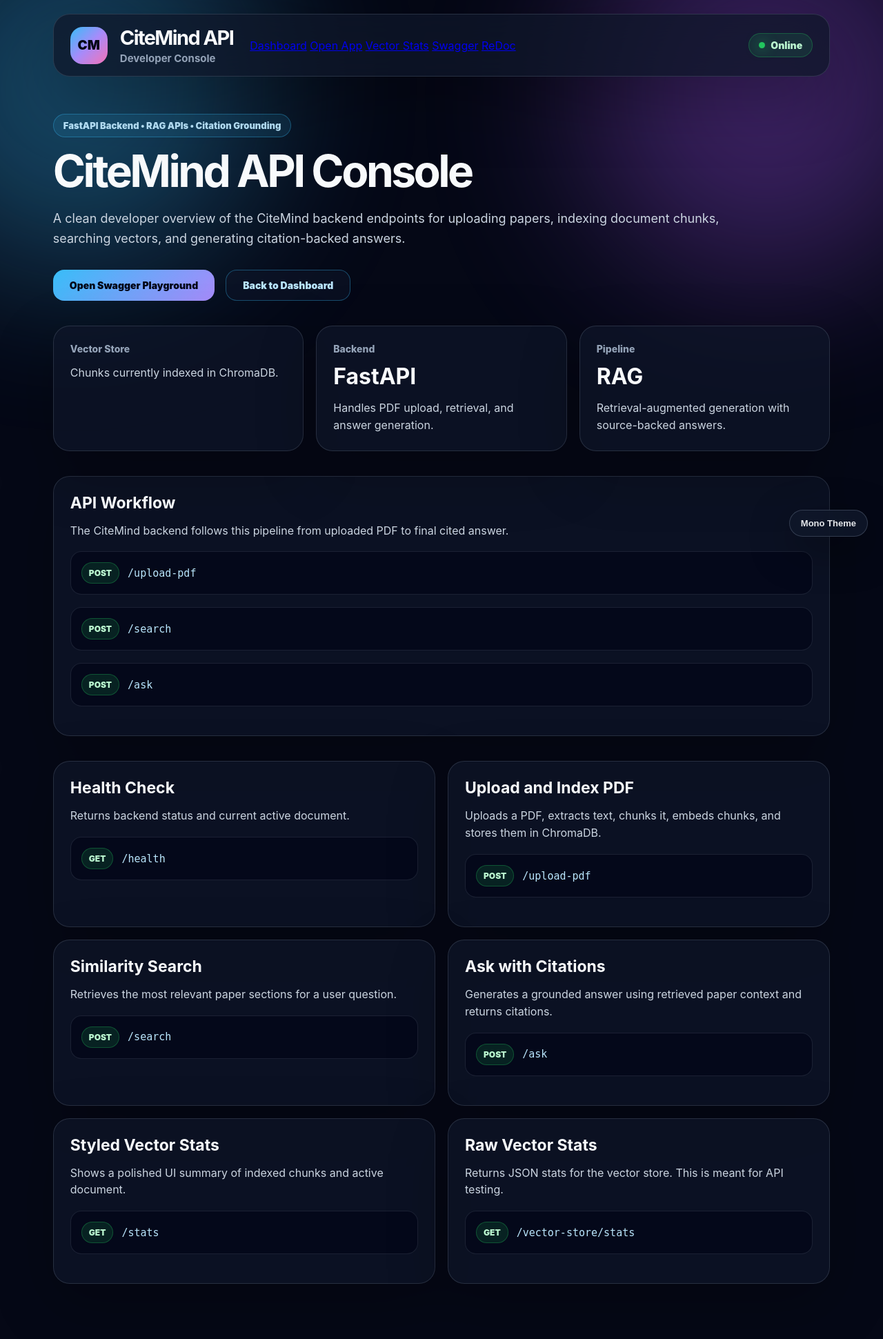
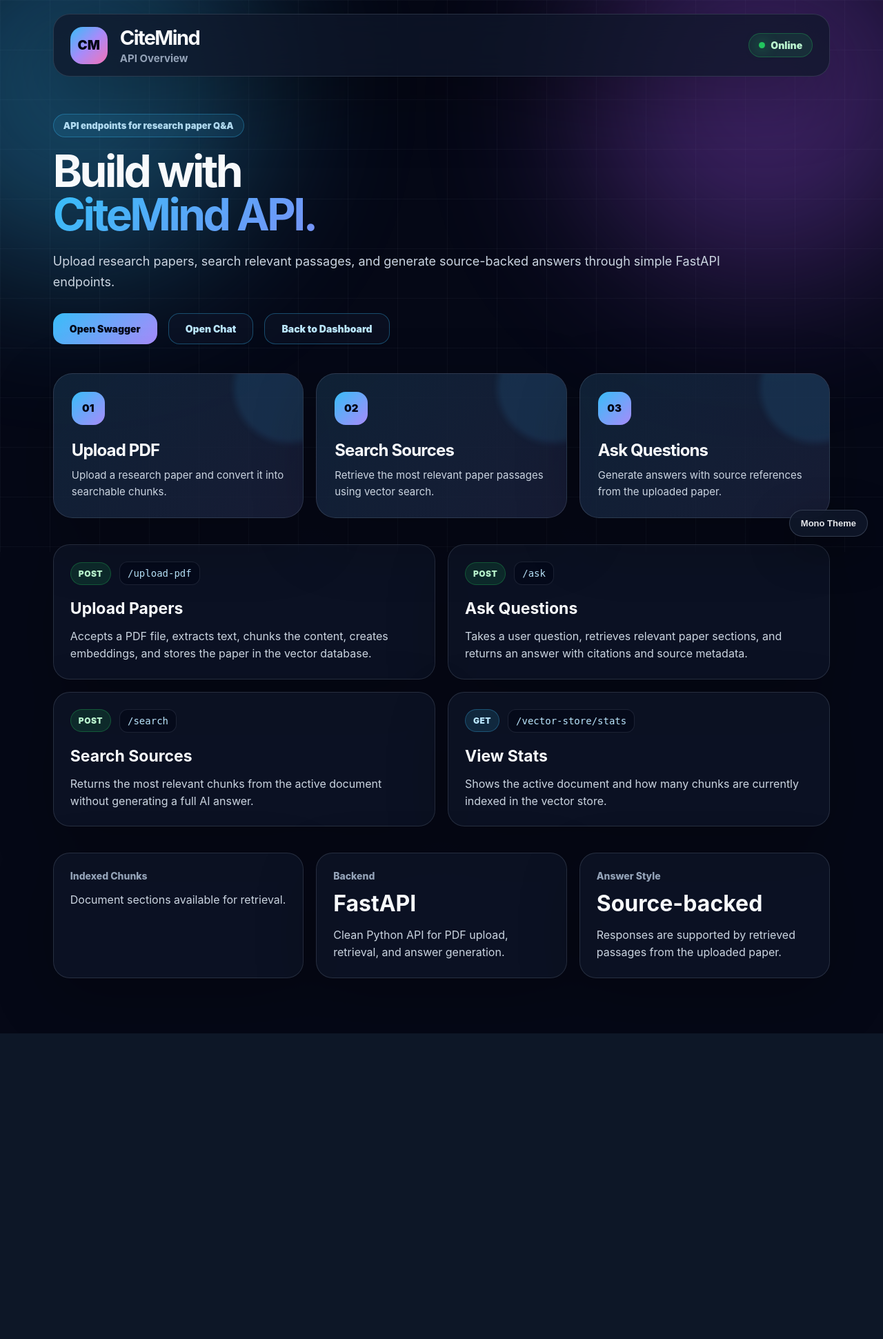
Before and after one commit to dhvani7014/CiteMind, a FastAPI app: page /docs in a window 1280 px wide. Shown: the whole page at 69% size. After the commit the page ends 1498 px from the top, so only its background shows below. Run offline with FastAPI, Linux system fonts and the light colour scheme.

Commit message:
Redesign API docs page

```diff
--- a/backend/app/static/style.css
+++ b/backend/app/static/style.css
@@ -666,3 +666,214 @@ body.mono-theme .trust-card span,
 body.mono-theme .endpoint-row code {
     color: #ffffff !important;
 }
+
+/* Redesigned API docs page */
+
+.docs-nav {
+    display: flex;
+    align-items: center;
+    gap: 10px;
+    margin-left: auto;
+}
+
+.docs-nav a {
+    text-decoration: none;
+    color: #cbd5e1;
+    font-weight: 850;
+    font-size: 14px;
+    padding: 9px 13px;
+    border-radius: 999px;
+    border: 1px solid rgba(148, 163, 184, 0.18);
+    background: rgba(15, 23, 42, 0.45);
+    transition: 0.2s ease;
+}
+
+.docs-nav a:hover {
+    color: #f8fafc;
+    border-color: rgba(56, 189, 248, 0.38);
+    background: rgba(56, 189, 248, 0.10);
+    transform: translateY(-1px);
+}
+
+.compact-docs-hero {
+    max-width: 980px;
+}
+
+.compact-docs-hero h2 span {
+    display: block;
+    background: linear-gradient(135deg, #38bdf8, #818cf8, #c084fc);
+    -webkit-background-clip: text;
+    background-clip: text;
+    color: transparent;
+}
+
+/* Clean numbered workflow cards */
+
+.api-workflow {
+    margin-top: 42px;
+    display: grid;
+    grid-template-columns: repeat(3, minmax(0, 1fr));
+    gap: 18px;
+}
+
+.workflow-card {
+    position: relative;
+    min-height: 190px;
+    padding: 26px;
+    border-radius: 28px;
+    background:
+        linear-gradient(135deg, rgba(56, 189, 248, 0.085), rgba(167, 139, 250, 0.075)),
+        rgba(15, 23, 42, 0.72);
+    border: 1px solid rgba(148, 163, 184, 0.20);
+    box-shadow: 0 28px 90px rgba(0, 0, 0, 0.25);
+    overflow: hidden;
+}
+
+.workflow-card::before {
+    content: "";
+    position: absolute;
+    width: 160px;
+    height: 160px;
+    right: -60px;
+    top: -60px;
+    border-radius: 999px;
+    background: rgba(56, 189, 248, 0.11);
+    filter: blur(4px);
+}
+
+.workflow-number {
+    width: 48px;
+    height: 48px;
+    border-radius: 16px;
+    display: grid;
+    place-items: center;
+    margin-bottom: 22px;
+    background: linear-gradient(135deg, #38bdf8, #a78bfa);
+    color: #020617;
+    font-weight: 950;
+    font-size: 15px;
+}
+
+.workflow-card h3 {
+    margin: 0 0 10px;
+    color: #f8fafc;
+    font-size: 24px;
+    letter-spacing: -0.035em;
+}
+
+.workflow-card p {
+    margin: 0;
+    color: #cbd5e1;
+    line-height: 1.58;
+    font-size: 15px;
+}
+
+/* Endpoint cards */
+
+.polished-endpoints {
+    margin-top: 38px;
+}
+
+.endpoint-top {
+    display: flex;
+    align-items: center;
+    gap: 12px;
+    margin-bottom: 20px;
+    flex-wrap: wrap;
+}
+
+.endpoint-top code {
+    padding: 8px 11px;
+    border-radius: 12px;
+    background: rgba(2, 6, 23, 0.58);
+    border: 1px solid rgba(148, 163, 184, 0.16);
+    color: #bae6fd;
+    font-size: 14px;
+}
+
+.method-pill {
+    padding: 8px 11px;
+    border-radius: 999px;
+    font-size: 12px;
+    font-weight: 950;
+    letter-spacing: 0.04em;
+}
+
+.method-pill.post {
+    color: #bbf7d0;
+    background: rgba(34, 197, 94, 0.14);
+    border: 1px solid rgba(34, 197, 94, 0.30);
+}
+
+.method-pill.get {
+    color: #bae6fd;
+    background: rgba(56, 189, 248, 0.13);
+    border: 1px solid rgba(56, 189, 248, 0.30);
+}
+
+.api-summary-grid {
+    margin-top: 38px;
+}
+
+/* Mono theme support for docs */
+
+body.mono-theme .docs-nav a {
+    background: rgba(255, 255, 255, 0.075) !important;
+    border-color: rgba(255, 255, 255, 0.18) !important;
+    color: #f5f5f5 !important;
+}
+
+body.mono-theme .docs-nav a:hover {
+    background: rgba(255, 255, 255, 0.14) !important;
+    border-color: rgba(255, 255, 255, 0.28) !important;
+}
+
+body.mono-theme .compact-docs-hero h2 span {
+    background: linear-gradient(135deg, #ffffff, #d4d4d4, #8a8a8a) !important;
+    -webkit-background-clip: text !important;
+    background-clip: text !important;
+    color: transparent !important;
+}
+
+body.mono-theme .workflow-card {
+    background:
+        linear-gradient(135deg, rgba(255, 255, 255, 0.095), rgba(255, 255, 255, 0.035)),
+        rgba(10, 10, 10, 0.78) !important;
+    border-color: rgba(255, 255, 255, 0.18) !important;
+    box-shadow: 0 28px 100px rgba(0, 0, 0, 0.55) !important;
+}
+
+body.mono-theme .workflow-card::before {
+    background: rgba(255, 255, 255, 0.13) !important;
+}
+
+body.mono-theme .workflow-number {
+    background: linear-gradient(135deg, #ffffff, #bdbdbd, #6f6f6f) !important;
+    color: #050505 !important;
+}
+
+body.mono-theme .endpoint-top code {
+    background: rgba(255, 255, 255, 0.075) !important;
+    border-color: rgba(255, 255, 255, 0.18) !important;
+    color: #ffffff !important;
+}
+
+body.mono-theme .method-pill.post,
+body.mono-theme .method-pill.get {
+    background: rgba(255, 255, 255, 0.09) !important;
+    border-color: rgba(255, 255, 255, 0.20) !important;
+    color: #ffffff !important;
+}
+
+/* Responsive docs page */
+
+@media (max-width: 1000px) {
+    .docs-nav {
+        margin-left: 0;
+        flex-wrap: wrap;
+    }
+
+    .api-workflow {
+        grid-template-columns: 1fr;
+    }
+}
--- a/backend/app/templates/docs.html
+++ b/backend/app/templates/docs.html
@@ -3,11 +3,12 @@
 <head>
     <meta charset="UTF-8" />
     <meta name="viewport" content="width=device-width, initial-scale=1.0" />
-    <title>CiteMind | API Docs</title>
+    <title>CiteMind | API Overview</title>
     <link rel="stylesheet" href="/static/style.css" />
 </head>
 
 <body>
+    <div class="background-grid"></div>
     <div class="background-glow glow-one"></div>
     <div class="background-glow glow-two"></div>
 
@@ -15,18 +16,11 @@
         <div class="nav-brand">
             <div class="logo">CM</div>
             <div>
-                <h1>CiteMind API</h1>
-                <p>Developer Console</p>
+                <h1>CiteMind</h1>
+                <p>API Overview</p>
             </div>
         </div>
 
-        <div class="nav-links">
-            <a href="/">Dashboard</a>
-            <a href="/app">Open App</a>
-            <a href="/stats">Vector Stats</a>
-            <a href="/swagger">Swagger</a>
-            <a href="/redoc">ReDoc</a>
-        </div>
 
         <div class="status-pill">
             <span></span>
@@ -35,120 +29,129 @@
     </nav>
 
     <main class="docs-page">
-        <section class="docs-hero">
+        <section class="docs-hero compact-docs-hero">
             <div class="tech-pill">
-                FastAPI Backend • RAG APIs • Citation Grounding
+                API endpoints for research paper Q&A
             </div>
 
-            <h2>CiteMind API Console</h2>
+            <h2>
+                Build with
+                <span>CiteMind API.</span>
+            </h2>
 
             <p>
-                A clean developer overview of the CiteMind backend endpoints for uploading papers,
-                indexing document chunks, searching vectors, and generating citation-backed answers.
+                Upload research papers, search relevant passages, and generate source-backed answers
+                through simple FastAPI endpoints.
             </p>
 
             <div class="docs-actions">
-                <a href="/swagger" class="primary-btn">Open Swagger Playground</a>
+                <a href="/swagger" class="primary-btn">Open Swagger</a>
+                <a href="/app" class="secondary-btn">Open Chat</a>
                 <a href="/" class="secondary-btn">Back to Dashboard</a>
             </div>
         </section>
 
-        <section class="stats-grid-large">
+        <section class="api-workflow">
+            <div class="workflow-card">
+                <div class="workflow-number">01</div>
+                <div>
+                    <h3>Upload PDF</h3>
+                    <p>Upload a research paper and convert it into searchable chunks.</p>
+                </div>
+            </div>
+
+            <div class="workflow-card">
+                <div class="workflow-number">02</div>
+                <div>
+                    <h3>Search Sources</h3>
+                    <p>Retrieve the most relevant paper passages using vector search.</p>
+                </div>
+            </div>
+
+            <div class="workflow-card">
+                <div class="workflow-number">03</div>
+                <div>
+                    <h3>Ask Questions</h3>
+                    <p>Generate answers with source references from the uploaded paper.</p>
+                </div>
+            </div>
+        </section>
+
+        <section class="endpoint-grid polished-endpoints">
+            <div class="endpoint-card">
+                <div class="endpoint-top">
+                    <span class="method-pill post">POST</span>
+                    <code>/upload-pdf</code>
+                </div>
+
+                <h3>Upload Papers</h3>
+                <p>
+                    Accepts a PDF file, extracts text, chunks the content, creates embeddings,
+                    and stores the paper in the vector database.
+                </p>
+            </div>
+
+            <div class="endpoint-card">
+                <div class="endpoint-top">
+                    <span class="method-pill post">POST</span>
+                    <code>/ask</code>
+                </div>
+
+                <h3>Ask Questions</h3>
+                <p>
+                    Takes a user question, retrieves relevant paper sections, and returns
+                    an answer with citations and source metadata.
+                </p>
+            </div>
+
+            <div class="endpoint-card">
+                <div class="endpoint-top">
+                    <span class="method-pill post">POST</span>
+                    <code>/search</code>
+                </div>
+
+                <h3>Search Sources</h3>
+                <p>
+                    Returns the most relevant chunks from the active document without generating
+                    a full AI answer.
+                </p>
+            </div>
+
+            <div class="endpoint-card">
+                <div class="endpoint-top">
+                    <span class="method-pill get">GET</span>
+                    <code>/vector-store/stats</code>
+                </div>
+
+                <h3>View Stats</h3>
+                <p>
+                    Shows the active document and how many chunks are currently indexed
+                    in the vector store.
+                </p>
+            </div>
+        </section>
+
+        <section class="stats-grid-large api-summary-grid">
             <div class="stat-card-large">
-                <span>Vector Store</span>
+                <span>Indexed Chunks</span>
                 <strong>{{ total_chunks }}</strong>
-                <p>Chunks currently indexed in ChromaDB.</p>
+                <p>Document sections available for retrieval.</p>
             </div>
 
             <div class="stat-card-large">
                 <span>Backend</span>
                 <strong>FastAPI</strong>
-                <p>Handles PDF upload, retrieval, and answer generation.</p>
+                <p>Clean Python API for PDF upload, retrieval, and answer generation.</p>
             </div>
 
             <div class="stat-card-large">
-                <span>Pipeline</span>
-                <strong>RAG</strong>
-                <p>Retrieval-augmented generation with source-backed answers.</p>
-            </div>
-        </section>
-
-        <section class="endpoint-card">
-            <h3>API Workflow</h3>
-            <p>The CiteMind backend follows this pipeline from uploaded PDF to final cited answer.</p>
-
-            <div class="endpoint-row">
-                <span>POST</span>
-                <code>/upload-pdf</code>
-            </div>
-
-            <div class="endpoint-row">
-                <span>POST</span>
-                <code>/search</code>
-            </div>
-
-            <div class="endpoint-row">
-                <span>POST</span>
-                <code>/ask</code>
-            </div>
-        </section>
-
-        <section class="endpoint-grid">
-            <div class="endpoint-card">
-                <h3>Health Check</h3>
-                <p>Returns backend status and current active document.</p>
-                <div class="endpoint-row">
-                    <span>GET</span>
-                    <code>/health</code>
-                </div>
-            </div>
-
-            <div class="endpoint-card">
-                <h3>Upload and Index PDF</h3>
-                <p>Uploads a PDF, extracts text, chunks it, embeds chunks, and stores them in ChromaDB.</p>
-                <div class="endpoint-row">
-                    <span>POST</span>
-                    <code>/upload-pdf</code>
-                </div>
-            </div>
-
-            <div class="endpoint-card">
-                <h3>Similarity Search</h3>
-                <p>Retrieves the most relevant paper sections for a user question.</p>
-                <div class="endpoint-row">
-                    <span>POST</span>
-                    <code>/search</code>
-                </div>
-            </div>
-
-            <div class="endpoint-card">
-                <h3>Ask with Citations</h3>
-                <p>Generates a grounded answer using retrieved paper context and returns citations.</p>
-                <div class="endpoint-row">
-                    <span>POST</span>
-                    <code>/ask</code>
-                </div>
-            </div>
-
-            <div class="endpoint-card">
-                <h3>Styled Vector Stats</h3>
-                <p>Shows a polished UI summary of indexed chunks and active document.</p>
-                <div class="endpoint-row">
-                    <span>GET</span>
-                    <code>/stats</code>
-                </div>
-            </div>
-
-            <div class="endpoint-card">
-                <h3>Raw Vector Stats</h3>
-                <p>Returns JSON stats for the vector store. This is meant for API testing.</p>
-                <div class="endpoint-row">
-                    <span>GET</span>
-                    <code>/vector-store/stats</code>
-                </div>
+                <span>Answer Style</span>
+                <strong>Source-backed</strong>
+                <p>Responses are supported by retrieved passages from the uploaded paper.</p>
             </div>
         </section>
     </main>
+
     <script src="/static/theme.js"></script>
 </body>
 </html>
```
